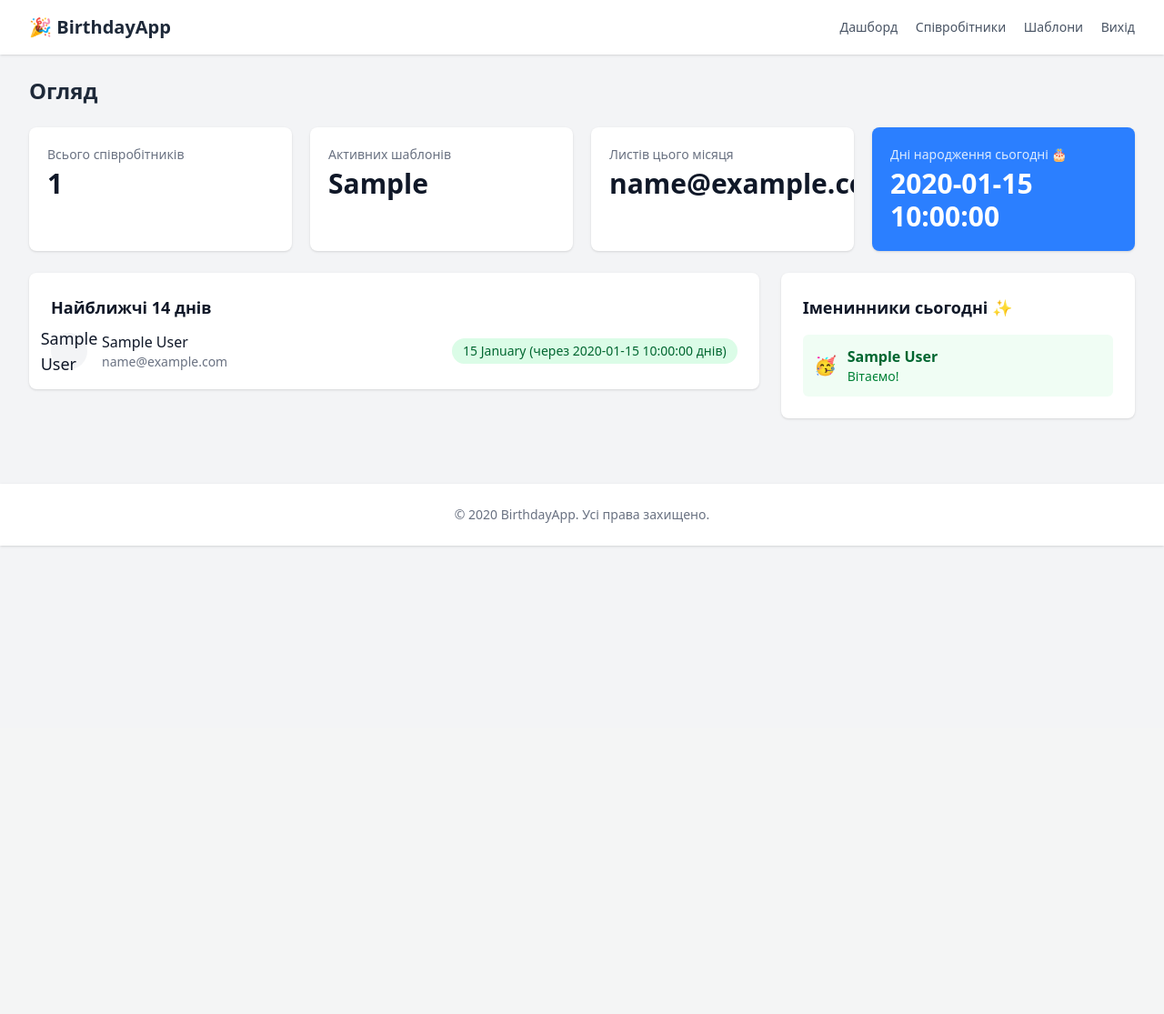
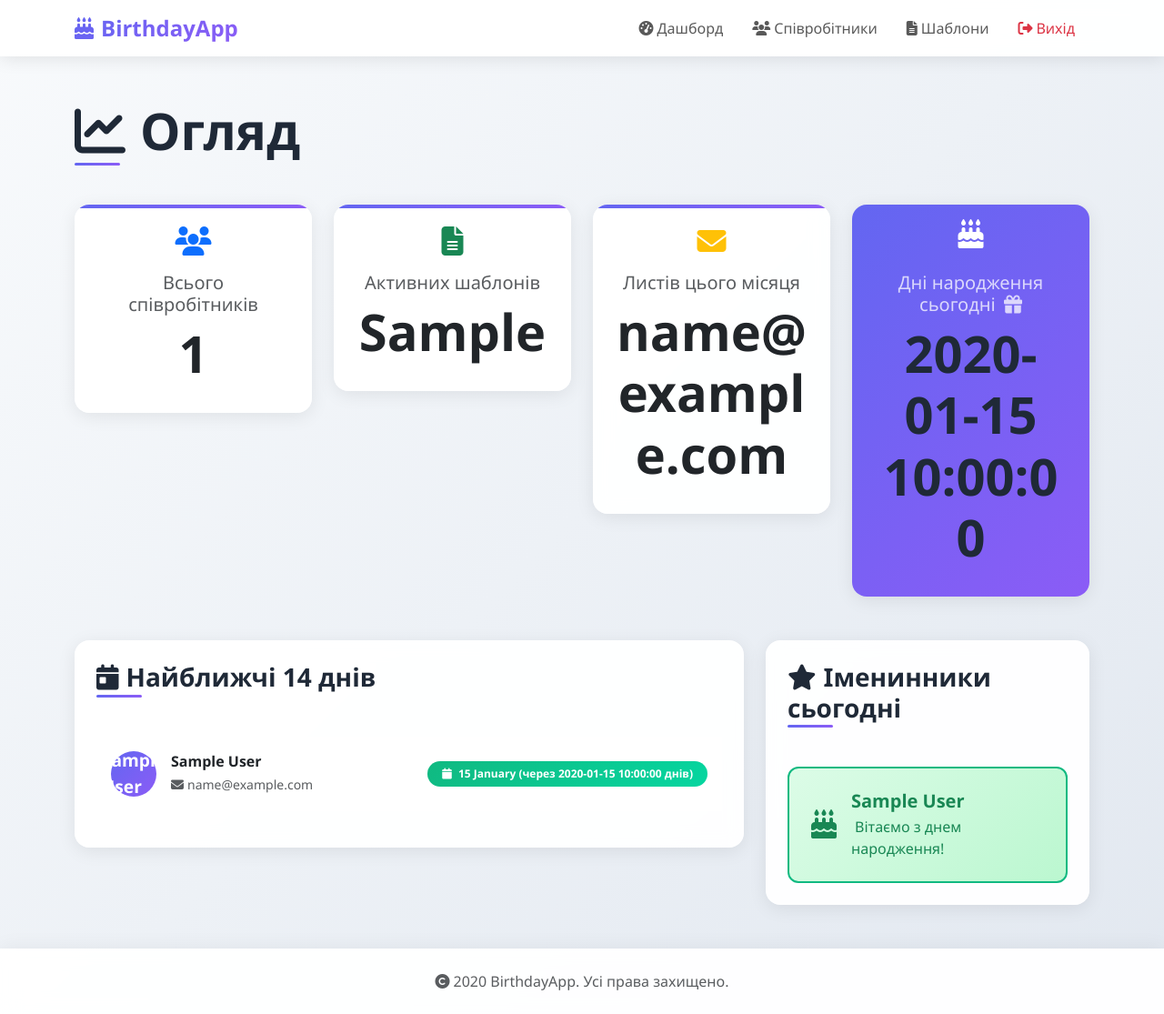
Before and after one commit to sergbondckua/birthday_email_notification_system, a Flask app: template templates/dashboard.html in a window 1280 px wide. Shown: the whole page at 91% size. Before the commit the page ends 601 px from the top, so only its background shows below. Run offline with Flask 3, Linux system fonts and the light colour scheme; the template is opened without the code that fills it: most values are stand-ins (such as "Sample title", 1, 10 or a date in 2020); parts of the project's set-up code (start-up, migrations or seed data) failed here and were passed over; some libraries are stand-ins or nearby versions.

Commit message:
add html

```diff
--- a/templates/dashboard.html
+++ b/templates/dashboard.html
@@ -3,89 +3,144 @@
 {% block title %}Дашборд - BirthdayApp{% endblock %}
 
 {% block content %}
-  <div class="space-y-6">
-    <h2 class="text-2xl font-bold text-gray-800">Огляд</h2>
-    <div class="grid grid-cols-1 gap-5 sm:grid-cols-2 lg:grid-cols-4">
-      <div class="overflow-hidden rounded-lg bg-white p-5 shadow">
-        <p class="truncate text-sm font-medium text-gray-500">Всього співробітників</p>
-        <p class="mt-1 text-3xl font-semibold text-gray-900">{{ stats.total_employees }}</p>
-      </div>
-      <div class="overflow-hidden rounded-lg bg-white p-5 shadow">
-        <p class="truncate text-sm font-medium text-gray-500">Активних шаблонів</p>
-        <p class="mt-1 text-3xl font-semibold text-gray-900">{{ stats.active_templates }}</p>
-      </div>
-      <div class="overflow-hidden rounded-lg bg-white p-5 shadow">
-        <p class="truncate text-sm font-medium text-gray-500">Листів цього місяця</p>
-        <p class="mt-1 text-3xl font-semibold text-gray-900">{{ stats.monthly_emails }}</p>
-      </div>
-      <div class="overflow-hidden rounded-lg bg-blue-500 p-5 text-white shadow">
-        <p class="truncate text-sm font-medium text-blue-100">Дні народження сьогодні 🎂</p>
-        <p class="mt-1 text-3xl font-semibold">{{ stats.today_birthdays_count }}</p>
+  <div class="row mb-4">
+    <div class="col">
+      <h1 class="display-4 section-title">
+        <i class="fas fa-chart-line me-3"></i>Огляд
+      </h1>
     </div>
   </div>
 
-    <div class="grid grid-cols-1 gap-6 lg:grid-cols-3">
-      <div class="lg:col-span-2">
-        <div class="rounded-lg bg-white p-6 shadow">
-          <h3 class="text-lg font-semibold text-gray-900">Найближчі 14 днів</h3>
-          <div class="mt-4 flow-root">
-            <ul role="list" class="-my-5 divide-y divide-gray-200">
-              {% for item in upcoming_birthdays %}
-                <li class="py-4">
-                  <div class="flex items-center space-x-4">
-                    <div class="flex-shrink-0">
-                      <div class="flex h-10 w-10 items-center justify-center rounded-full bg-gray-100 text-lg">
-                        {{ item.employee.full_name[0] }}
+  <!-- Статистичні картки -->
+  <div class="row g-4 mb-5">
+    <div class="col-lg-3 col-md-6">
+      <div class="card stat-card">
+        <div class="card-body text-center p-4">
+          <div class="mb-3">
+            <i class="fas fa-users fa-2x text-primary"></i>
+          </div>
+          <h5 class="card-title text-muted mb-2">Всього співробітників</h5>
+          <h2 class="display-4 fw-bold text-dark">{{ stats.total_employees }}</h2>
         </div>
       </div>
-                    <div class="min-w-0 flex-1">
-                      <p class="truncate font-medium text-gray-900">{{ item.employee.full_name }}</p>
-                      <p class="truncate text-sm text-gray-500">{{ item.employee.email }}</p>
     </div>
-                    <div>
-                                    <span class="inline-flex items-center rounded-full px-3 py-1 text-sm font-medium
-                                        {% if item.days_until == 0 %} bg-blue-100 text-blue-800 {% elif item.days_until < 4 %} bg-yellow-100 text-yellow-800 {% else %} bg-green-100 text-green-800 {% endif %}">
-                                        {{ item.birthday_date.strftime('%d %B') }} (через {{ item.days_until }}
-                                      {% if item.days_until == 1 %}день{% elif item.days_until in [2,3,4] %}
-                                        дні{% else %}днів{% endif %})
-                                    </span>
+    <div class="col-lg-3 col-md-6">
+      <div class="card stat-card">
+        <div class="card-body text-center p-4">
+          <div class="mb-3">
+            <i class="fas fa-file-alt fa-2x text-success"></i>
+          </div>
+          <h5 class="card-title text-muted mb-2">Активних шаблонів</h5>
+          <h2 class="display-4 fw-bold text-dark">{{ stats.active_templates }}</h2>
         </div>
       </div>
-                </li>
-              {% else %}
-                <li class="py-4 text-center text-gray-500">
-                  У найближчі 14 днів немає днів народження.
-                </li>
-              {% endfor %}
-            </ul>
+    </div>
+    <div class="col-lg-3 col-md-6">
+      <div class="card stat-card">
+        <div class="card-body text-center p-4">
+          <div class="mb-3">
+            <i class="fas fa-envelope fa-2x text-warning"></i>
+          </div>
+          <h5 class="card-title text-muted mb-2">Листів цього місяця</h5>
+          <h2 class="display-4 fw-bold text-dark">{{ stats.monthly_emails }}</h2>
+        </div>
+      </div>
+    </div>
+    <div class="col-lg-3 col-md-6">
+      <div class="card birthday-special-card">
+        <div class="card-body text-center p-4">
+          <div class="mb-3">
+            <i class="fas fa-birthday-cake fa-2x animate-bounce"></i>
+          </div>
+          <h5 class="card-title mb-2 opacity-75">
+            Дні народження сьогодні <i class="fas fa-gift ms-1"></i>
+          </h5>
+          <h2 class="display-4 fw-bold">{{ stats.today_birthdays_count }}</h2>
+        </div>
       </div>
     </div>
   </div>
 
-      <div class="lg:col-span-1">
-        <div class="rounded-lg bg-white p-6 shadow">
-          <h3 class="text-lg font-semibold text-gray-900">Іменинники сьогодні ✨</h3>
-          <div class="mt-4">
+  <div class="row g-4">
+    <!-- Найближчі дні народження -->
+    <div class="col-lg-8">
+      <div class="card">
+        <div class="card-header bg-transparent border-0 p-4">
+          <h3 class="section-title mb-0">
+            <i class="fas fa-calendar-day me-2"></i>Найближчі 14 днів
+          </h3>
+        </div>
+        <div class="card-body p-4">
+          <div class="list-group list-group-flush">
+            {% for item in upcoming_birthdays %}
+              <div class="list-group-item upcoming-birthday-item border-0 mb-3 p-3">
+                <div class="d-flex align-items-center">
+                  <div class="employee-avatar">
+                    {{ item.employee.full_name[0] }}
+                  </div>
+                  <div class="flex-grow-1">
+                    <h6 class="mb-1 fw-semibold">{{ item.employee.full_name }}</h6>
+                    <p class="mb-0 text-muted small">
+                      <i class="fas fa-envelope me-1"></i>{{ item.employee.email }}
+                    </p>
+                  </div>
+                  <div>
+                                    <span class="badge
+                                        {% if item.days_until == 0 %}badge-today{% elif item.days_until < 4 %}badge-warning{% else %}badge-success{% endif %}
+                                        rounded-pill px-3 py-2">
+                                        <i class="fas fa-calendar me-1"></i>
+                                        {{ item.birthday_date.strftime('%d %B') }}
+                                        ({% if item.days_until == 0 %}сьогодні{% else %}через {{ item.days_until }}
+                                      {% if item.days_until == 1 %}день{% elif item.days_until in [2,3,4] %}дні
+                                      {% else %}днів{% endif %}{% endif %})
+                                    </span>
+                  </div>
+                </div>
+              </div>
+            {% else %}
+              <div class="text-center py-5">
+                <i class="fas fa-calendar-times fa-3x text-muted mb-3"></i>
+                <p class="text-muted">У найближчі 14 днів немає днів народження.</p>
+              </div>
+            {% endfor %}
+          </div>
+        </div>
+      </div>
+    </div>
+
+    <!-- Іменинники сьогодні -->
+    <div class="col-lg-4">
+      <div class="card">
+        <div class="card-header bg-transparent border-0 p-4">
+          <h3 class="section-title mb-0">
+            <i class="fas fa-star me-2"></i>Іменинники сьогодні <i class="fas fa-sparkles ms-1"></i>
+          </h3>
+        </div>
+        <div class="card-body p-4">
           {% if today_birthdays %}
-              <ul class="space-y-3">
             {% for emp in today_birthdays %}
-                  <li class="flex items-center space-x-3 rounded-md bg-green-50 p-3">
-                    <div class="flex-shrink-0">
-                      <span class="text-xl">🥳</span>
+              <div class="today-celebration p-4 {% if not loop.last %}mb-3{% endif %}">
+                <div class="d-flex align-items-center">
+                  <div class="me-3">
+                    <i class="fas fa-birthday-cake fa-2x text-success"></i>
                   </div>
-                    <div class="min-w-0 flex-1">
-                      <p class="font-semibold text-green-800">{{ emp.full_name }}</p>
-                      <p class="text-sm text-green-700">Вітаємо!</p>
+                  <div>
+                    <h5 class="mb-1 fw-bold text-success">{{ emp.full_name }}</h5>
+                    <p class="mb-0 text-success">
+                      <i class="fas fa-party-horn me-1"></i>Вітаємо з днем народження!
+                    </p>
                   </div>
-                  </li>
+                </div>
+              </div>
             {% endfor %}
-              </ul>
           {% else %}
-              <p class="text-center text-gray-500">Сьогодні ніхто не святкує.</p>
+            <div class="text-center py-5">
+              <i class="fas fa-meh fa-3x text-muted mb-3"></i>
+              <p class="text-muted">Сьогодні ніхто не святкує.</p>
+            </div>
           {% endif %}
         </div>
       </div>
     </div>
   </div>
-  </div>
 {% endblock %}
--- /dev/null
+++ b/templates/includes/navbar.html
@@ -0,0 +1,37 @@
+<nav class="navbar navbar-expand-lg navbar-light bg-white sticky-top">
+    <div class="container">
+        <a class="navbar-brand" href="{{ url_for('dashboard') if url_for else '/' }}">
+            <i class="fas fa-birthday-cake me-2"></i>BirthdayApp
+        </a>
+        <button class="navbar-toggler" type="button" data-bs-toggle="collapse" data-bs-target="#navbarNav" aria-controls="navbarNav" aria-expanded="false" aria-label="Toggle navigation">
+            <span class="navbar-toggler-icon"></span>
+        </button>
+        <div class="collapse navbar-collapse" id="navbarNav">
+            <ul class="navbar-nav ms-auto">
+                <li class="nav-item">
+                    <a class="nav-link {{ 'active' if request.endpoint == 'dashboard' else '' }}"
+                       href="{{ url_for('dashboard') if url_for else '/' }}">
+                        <i class="fas fa-tachometer-alt me-1"></i>Дашборд
+                    </a>
+                </li>
+                <li class="nav-item">
+                    <a class="nav-link {{ 'active' if request.endpoint == 'employees' else '' }}"
+                       href="{{ url_for('employees') if url_for else '/employees/' }}">
+                        <i class="fas fa-users me-1"></i>Співробітники
+                    </a>
+                </li>
+                <li class="nav-item">
+                    <a class="nav-link {{ 'active' if request.endpoint == 'templates' else '' }}"
+                       href="{{ url_for('templates') if url_for else '/templates/' }}">
+                        <i class="fas fa-file-alt me-1"></i>Шаблони
+                    </a>
+                </li>
+                <li class="nav-item">
+                    <a class="nav-link text-danger" href="{{ url_for('logout') if url_for else '/logout/' }}">
+                        <i class="fas fa-sign-out-alt me-1"></i>Вихід
+                    </a>
+                </li>
+            </ul>
+        </div>
+    </div>
+</nav>
--- a/templates/layouts/base.html
+++ b/templates/layouts/base.html
@@ -4,37 +4,220 @@
   <meta charset="UTF-8">
   <meta name="viewport" content="width=device-width, initial-scale=1.0">
   <title>{% block title %}BirthdayApp{% endblock %}</title>
-    <script src="https://cdn.jsdelivr.net/npm/@tailwindcss/browser@4"></script>
-    <!-- Можна додати свій CSS тут -->
+  <!-- Bootstrap 5 CSS -->
+  <link href="https://cdnjs.cloudflare.com/ajax/libs/bootstrap/5.3.2/css/bootstrap.min.css" rel="stylesheet">
+  <!-- Font Awesome -->
+  <link href="https://cdnjs.cloudflare.com/ajax/libs/font-awesome/6.4.0/css/all.min.css" rel="stylesheet">
+  <style>
+      :root {
+          --primary-color: #6366f1;
+          --secondary-color: #8b5cf6;
+          --success-color: #10b981;
+          --warning-color: #f59e0b;
+          --danger-color: #ef4444;
+          --dark-color: #1f2937;
+          --light-bg: #f8fafc;
+      }
+
+      body {
+          background: linear-gradient(135deg, var(--light-bg) 0%, #e2e8f0 100%);
+          font-family: 'Segoe UI', Tahoma, Geneva, Verdana, sans-serif;
+          min-height: 100vh;
+      }
+
+      .navbar-brand {
+          font-weight: 800;
+          font-size: 1.5rem;
+          background: linear-gradient(135deg, var(--primary-color), var(--secondary-color));
+          -webkit-background-clip: text;
+          -webkit-text-fill-color: transparent;
+          background-clip: text;
+      }
+
+      .card {
+          border: none;
+          border-radius: 16px;
+          box-shadow: 0 4px 20px rgba(0, 0, 0, 0.08);
+          transition: all 0.3s ease;
+          backdrop-filter: blur(10px);
+          background: rgba(255, 255, 255, 0.95);
+      }
+
+      .card:hover {
+          transform: translateY(-5px);
+          box-shadow: 0 8px 25px rgba(0, 0, 0, 0.15);
+      }
+
+      .stat-card {
+          position: relative;
+          overflow: hidden;
+      }
+
+      .stat-card::before {
+          content: '';
+          position: absolute;
+          top: 0;
+          left: 0;
+          right: 0;
+          height: 4px;
+          background: linear-gradient(90deg, var(--primary-color), var(--secondary-color));
+      }
+
+      .birthday-today-card::before {
+          background: linear-gradient(90deg, var(--success-color), #06d6a0);
+      }
+
+      .birthday-special-card {
+          background: linear-gradient(135deg, var(--primary-color), var(--secondary-color));
+          color: white;
+      }
+
+      .birthday-special-card .card-text {
+          color: rgba(255, 255, 255, 0.9);
+      }
+
+      .employee-avatar {
+          width: 50px;
+          height: 50px;
+          border-radius: 50%;
+          background: linear-gradient(135deg, var(--primary-color), var(--secondary-color));
+          display: flex;
+          align-items: center;
+          justify-content: center;
+          color: white;
+          font-weight: 600;
+          font-size: 1.2rem;
+          margin-right: 1rem;
+      }
+
+      .badge-today {
+          background: linear-gradient(135deg, var(--primary-color), var(--secondary-color));
+          border: none;
+      }
+
+      .badge-warning {
+          background: linear-gradient(135deg, var(--warning-color), #fb923c);
+          border: none;
+      }
+
+      .badge-success {
+          background: linear-gradient(135deg, var(--success-color), #06d6a0);
+          border: none;
+      }
+
+      .upcoming-birthday-item {
+          border-radius: 12px;
+          transition: all 0.3s ease;
+          border: 1px solid #e5e7eb;
+      }
+
+      .upcoming-birthday-item:hover {
+          background: #f8fafc;
+          transform: translateX(5px);
+      }
+
+      .today-celebration {
+          background: linear-gradient(135deg, #dcfce7, #bbf7d0);
+          border-radius: 12px;
+          border: 2px solid var(--success-color);
+      }
+
+      .section-title {
+          font-weight: 700;
+          color: var(--dark-color);
+          margin-bottom: 1.5rem;
+          position: relative;
+      }
+
+      .section-title::after {
+          content: '';
+          position: absolute;
+          bottom: -5px;
+          left: 0;
+          width: 50px;
+          height: 3px;
+          background: linear-gradient(90deg, var(--primary-color), var(--secondary-color));
+          border-radius: 2px;
+      }
+
+      .navbar {
+          backdrop-filter: blur(10px);
+          background: rgba(255, 255, 255, 0.95) !important;
+          box-shadow: 0 2px 20px rgba(0, 0, 0, 0.1);
+      }
+
+      .nav-link {
+          font-weight: 500;
+          transition: all 0.3s ease;
+          border-radius: 8px;
+          padding: 0.5rem 1rem !important;
+      }
+
+      .nav-link:hover {
+          background: rgba(99, 102, 241, 0.1);
+          color: var(--primary-color) !important;
+      }
+
+      .nav-link.active {
+          background: rgba(99, 102, 241, 0.15);
+          color: var(--primary-color) !important;
+      }
+
+      footer {
+          background: rgba(255, 255, 255, 0.95);
+          backdrop-filter: blur(10px);
+          box-shadow: 0 -2px 20px rgba(0, 0, 0, 0.05);
+      }
+
+      .display-4 {
+          font-weight: 800;
+          color: var(--dark-color);
+      }
+
+      .animate-bounce {
+          animation: bounce 2s infinite;
+      }
+
+      @keyframes bounce {
+          0%, 20%, 53%, 80%, 100% {
+              transform: translate3d(0, 0, 0);
+          }
+          40%, 43% {
+              transform: translate3d(0, -10px, 0);
+          }
+          70% {
+              transform: translate3d(0, -5px, 0);
+          }
+          90% {
+              transform: translate3d(0, -2px, 0);
+          }
+      }
+
+      {% block extra_css %}{% endblock %}
+  </style>
 </head>
-<body class="bg-gray-100 text-gray-900">
-
+<body>
 <!-- Навігаційна панель -->
-    <header class="bg-white shadow">
-        <div class="mx-auto max-w-7xl px-4 py-4 sm:px-6 lg:px-8">
-            <div class="flex items-center justify-between">
-                <h1 class="text-xl font-bold text-gray-800">🎉 BirthdayApp</h1>
-                <nav class="space-x-4 text-sm text-gray-600">
-                    <a href="/" class="hover:text-gray-800 font-medium">Дашборд</a>
-                    <a href="/employees/" class="hover:text-gray-800">Співробітники</a>
-                    <a href="/templates/" class="hover:text-gray-800">Шаблони</a>
-                    <a href="/logout/" class="hover:text-red-600">Вихід</a>
-                </nav>
-            </div>
-        </div>
-    </header>
+{% include 'includes/navbar.html' %}
 
 <!-- Основний вміст -->
-    <main class="mx-auto max-w-7xl px-4 py-6 sm:px-6 lg:px-8">
+<main class="container my-5">
   {% block content %}{% endblock %}
 </main>
 
 <!-- Футер -->
-    <footer class="bg-white shadow mt-12">
-        <div class="mx-auto max-w-7xl px-4 py-6 text-center text-sm text-gray-500">
-            © {{ current_year }} BirthdayApp. Усі права захищено.
+<footer class="mt-5 py-4">
+  <div class="container">
+    <div class="text-center">
+      <p class="mb-0 text-muted">
+        <i class="fas fa-copyright me-1"></i>{{ current_year or 2025 }} BirthdayApp. Усі права захищено.
+      </p>
+    </div>
   </div>
 </footer>
 
+<!-- Bootstrap 5 JS Bundle -->
+<script src="https://cdnjs.cloudflare.com/ajax/libs/bootstrap/5.3.2/js/bootstrap.bundle.min.js"></script>
+{% block extra_js %}{% endblock %}
 </body>
 </html>
```
Lines whose indentation alone changed are shown as unchanged.
